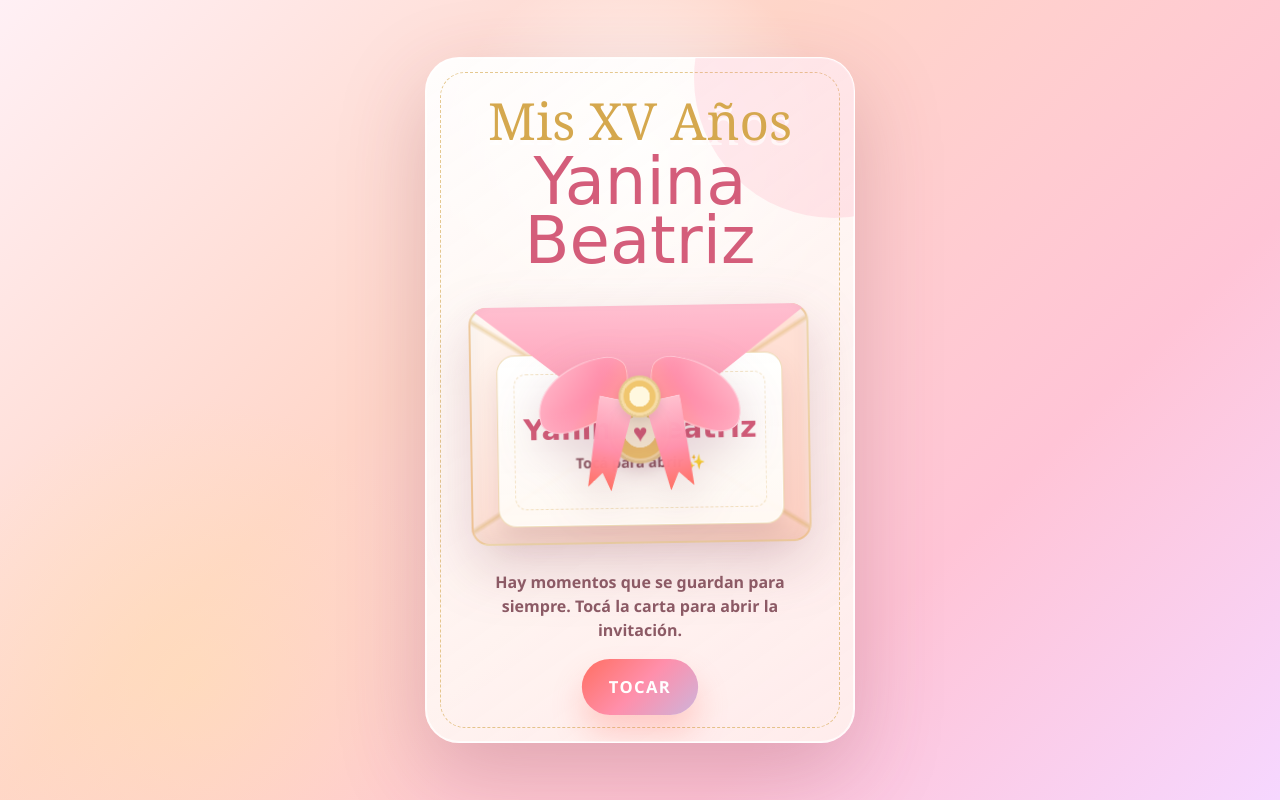
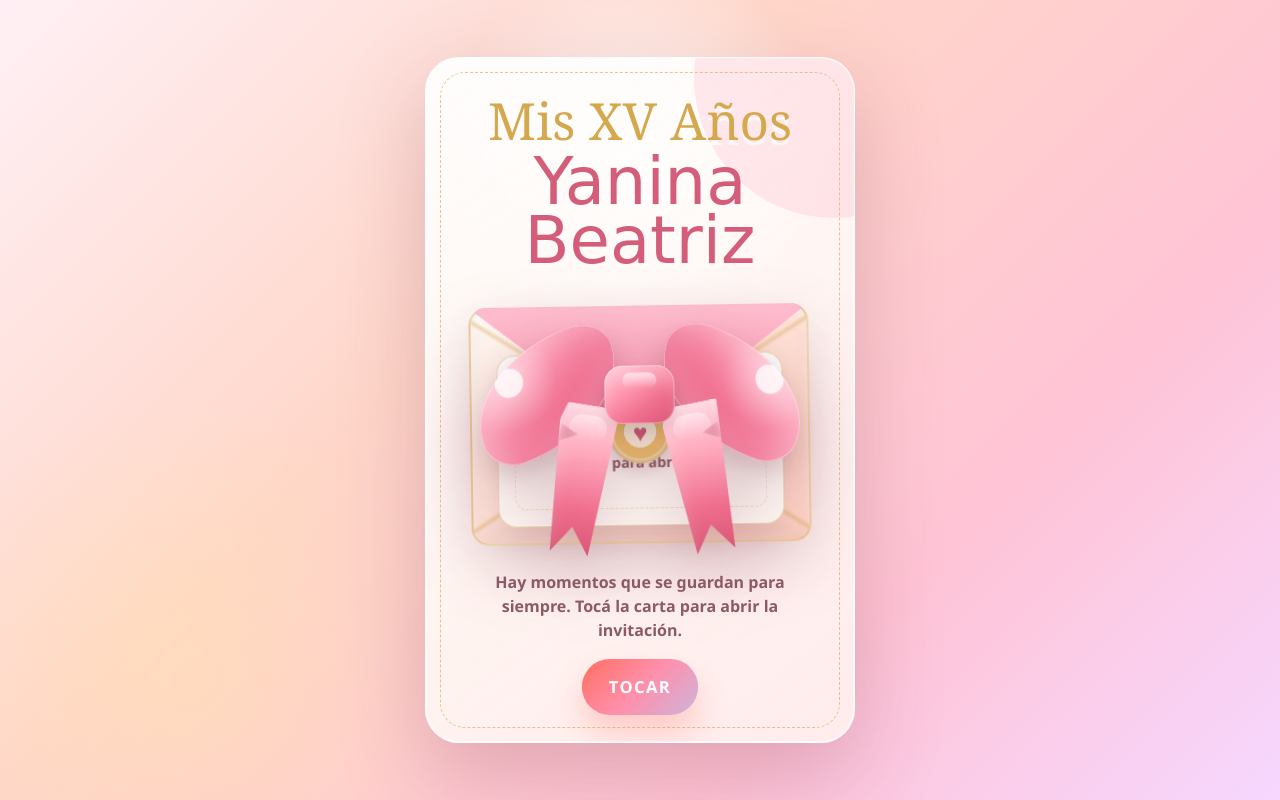
Before and after one commit to osmipzk/15-, a plain HTML site: page index.html in a window 1280 px wide. Shown: the top 800 px of the page. Drawn offline with Linux system fonts and the light colour scheme.

Commit message:
Update styles for letter-bow and related elements

```diff
--- a/index.html
+++ b/index.html
@@ -982,13 +982,13 @@
 
     .letter-bow {
       position: absolute;
-      top: 36px;
+      top: 4px;
       left: 50%;
       transform: translateX(-50%);
-      width: 220px;
-      height: 128px;
+      width: 360px;
+      height: 210px;
       z-index: 8;
-      filter: drop-shadow(0 18px 24px rgba(126,55,76,.22));
+      filter: drop-shadow(0 24px 34px rgba(126,55,76,.28));
       pointer-events: none;
     }
 
@@ -996,62 +996,119 @@
     .letter-bow::after {
       content: "";
       position: absolute;
-      top: 20px;
-      width: 96px;
-      height: 66px;
-      background: linear-gradient(135deg, #ffc2d1, #ff8fab 55%, #ff6f61);
-      border-radius: 72% 24% 72% 24%;
+      top: 28px;
+      width: 152px;
+      height: 112px;
+      background:
+        radial-gradient(circle at 28% 28%, rgba(255,255,255,.85) 0 10%, rgba(255,255,255,.28) 11%, transparent 36%),
+        linear-gradient(145deg, #ffd9e2 0%, #ffb0c4 22%, #f06d8f 60%, #d95777 100%);
+      border-radius: 76% 26% 78% 24% / 70% 28% 72% 30%;
       box-shadow:
         inset 0 0 0 1px rgba(255,255,255,.42),
-        inset -10px -10px 18px rgba(255,255,255,.18);
+        inset -18px -18px 28px rgba(255,255,255,.16),
+        inset 18px 12px 22px rgba(255,255,255,.12),
+        0 12px 20px rgba(126,55,76,.16);
     }
 
     .letter-bow::before {
-      left: 6px;
-      transform: rotate(-12deg);
+      left: 12px;
+      transform: rotate(-16deg) skewY(-4deg);
     }
 
     .letter-bow::after {
-      right: 6px;
-      transform: scaleX(-1) rotate(-12deg);
+      right: 12px;
+      transform: scaleX(-1) rotate(-16deg) skewY(-4deg);
     }
 
     .letter-bow-center {
       position: absolute;
       left: 50%;
-      top: 34px;
-      width: 42px;
-      height: 42px;
+      top: 56px;
+      width: 70px;
+      height: 58px;
       transform: translateX(-50%);
-      border-radius: 50%;
-      background: radial-gradient(circle, #fff8df 0 34%, #f0c66e 35% 63%, #d5a84e 64% 100%);
+      border-radius: 18px;
+      background:
+        linear-gradient(145deg, #ffcad7 0%, #ff9ab2 35%, #ef6d8d 68%, #d95777 100%);
       box-shadow:
-        inset 0 0 0 5px rgba(255,255,255,.38),
-        0 5px 10px rgba(0,0,0,.08);
-      z-index: 3;
+        inset 0 0 0 1px rgba(255,255,255,.36),
+        inset 0 14px 14px rgba(255,255,255,.18),
+        0 8px 14px rgba(0,0,0,.10);
+      z-index: 4;
+      overflow: hidden;
+    }
+
+    .letter-bow-center::before {
+      content: "";
+      position: absolute;
+      left: 18px;
+      right: 18px;
+      top: 7px;
+      height: 16px;
+      border-radius: 999px;
+      background: linear-gradient(180deg, rgba(255,255,255,.8), rgba(255,255,255,0));
+      opacity: .8;
     }
 
     .letter-bow-tail-left,
     .letter-bow-tail-right {
       position: absolute;
-      top: 56px;
-      width: 36px;
-      height: 92px;
-      background: linear-gradient(180deg, #ffc2d1, #ff8fab 55%, #ff6f61);
-      clip-path: polygon(0 0, 100% 0, 84% 100%, 50% 82%, 18% 100%);
-      opacity: .98;
+      top: 94px;
+      width: 58px;
+      height: 150px;
+      background:
+        linear-gradient(180deg, #ffd9e2 0%, #ffacbf 30%, #ef6d8d 70%, #d95777 100%);
+      clip-path: polygon(10% 0, 100% 0, 84% 100%, 50% 82%, 18% 100%, 0 12%);
+      opacity: .99;
       z-index: 2;
-      box-shadow: inset 0 0 0 1px rgba(255,255,255,.22);
+      box-shadow:
+        inset 0 0 0 1px rgba(255,255,255,.18),
+        inset 10px 10px 14px rgba(255,255,255,.12),
+        0 10px 14px rgba(126,55,76,.12);
+    }
+
+    .letter-bow-tail-left::before,
+    .letter-bow-tail-right::before {
+      content: "";
+      position: absolute;
+      left: 10px;
+      right: 10px;
+      top: 10px;
+      height: 26px;
+      border-radius: 999px;
+      background: linear-gradient(180deg, rgba(255,255,255,.62), rgba(255,255,255,0));
+      opacity: .72;
+    }
+
+    .letter-bow-tail-left::after,
+    .letter-bow-tail-right::after {
+      content: "";
+      position: absolute;
+      top: 22px;
+      width: 18px;
+      height: 18px;
+      background: rgba(173, 65, 92, .28);
+      filter: blur(3px);
     }
 
     .letter-bow-tail-left {
-      left: 60px;
-      transform: rotate(12deg);
+      left: 90px;
+      transform: rotate(10deg);
+    }
+
+    .letter-bow-tail-left::after {
+      left: 2px;
+      clip-path: polygon(0 0, 100% 50%, 0 100%);
     }
 
     .letter-bow-tail-right {
-      right: 60px;
-      transform: rotate(-12deg);
+      right: 90px;
+      transform: rotate(-10deg);
+    }
+
+    .letter-bow-tail-right::after {
+      right: 2px;
+      clip-path: polygon(100% 0, 0 50%, 100% 100%);
     }
 
     .seal {
@@ -1215,26 +1272,37 @@
       }
 
       .letter-bow {
-        width: 178px;
-        height: 108px;
-        top: 42px;
+        width: 255px;
+        height: 150px;
+        top: 18px;
       }
 
       .letter-bow::before,
       .letter-bow::after {
-        width: 78px;
-        height: 56px;
+        width: 108px;
+        height: 82px;
+        top: 20px;
       }
 
       .letter-bow-center {
-        width: 36px;
-        height: 36px;
+        width: 52px;
+        height: 46px;
+        top: 44px;
       }
 
       .letter-bow-tail-left,
       .letter-bow-tail-right {
-        height: 80px;
-        top: 50px;
+        width: 42px;
+        height: 112px;
+        top: 72px;
+      }
+
+      .letter-bow-tail-left {
+        left: 58px;
+      }
+
+      .letter-bow-tail-right {
+        right: 58px;
       }
     }
 
@@ -1269,7 +1337,7 @@
         </p>
 
         <button class="tap-button" id="openInvitation" type="button">Tocar</button>
-      </div>
+           </div>
     </div>
   </div>
 
@@ -1479,6 +1547,8 @@
             <div id="formStatus" class="form-status">
               Preparando el envío de tu confirmación...
             </div>
+
+
           </form>
         </article>
       </section>
```
